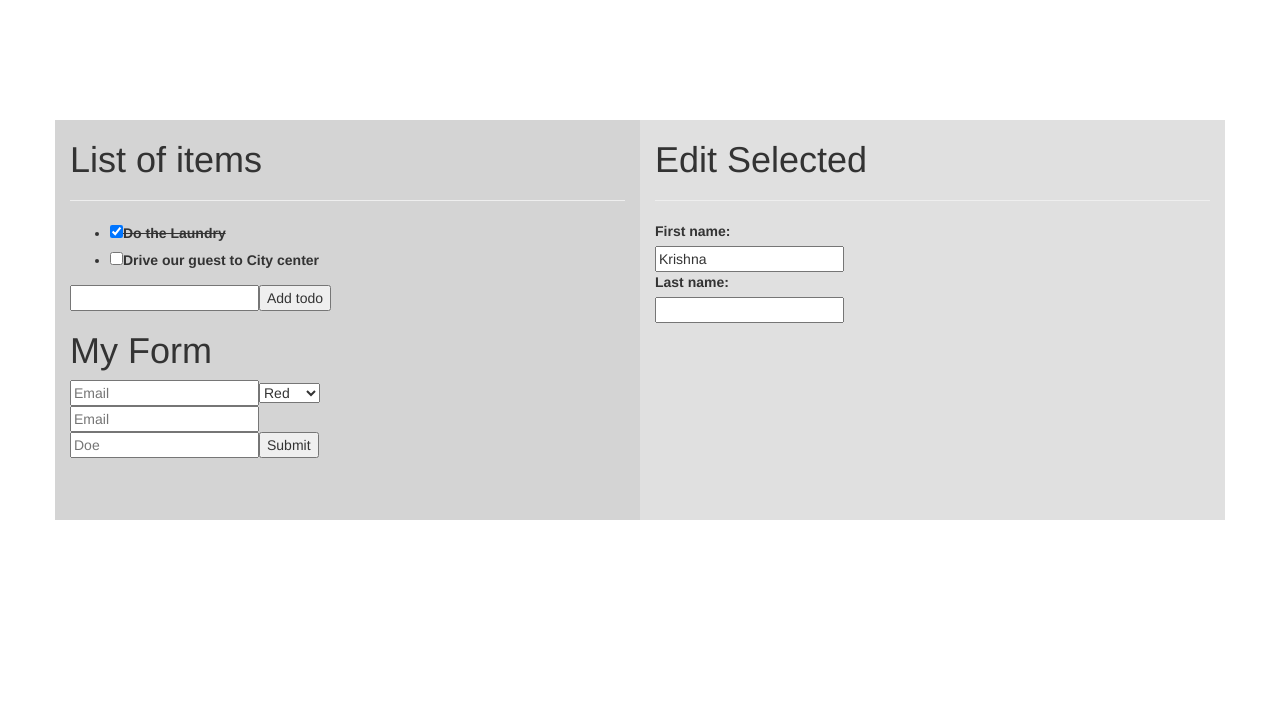
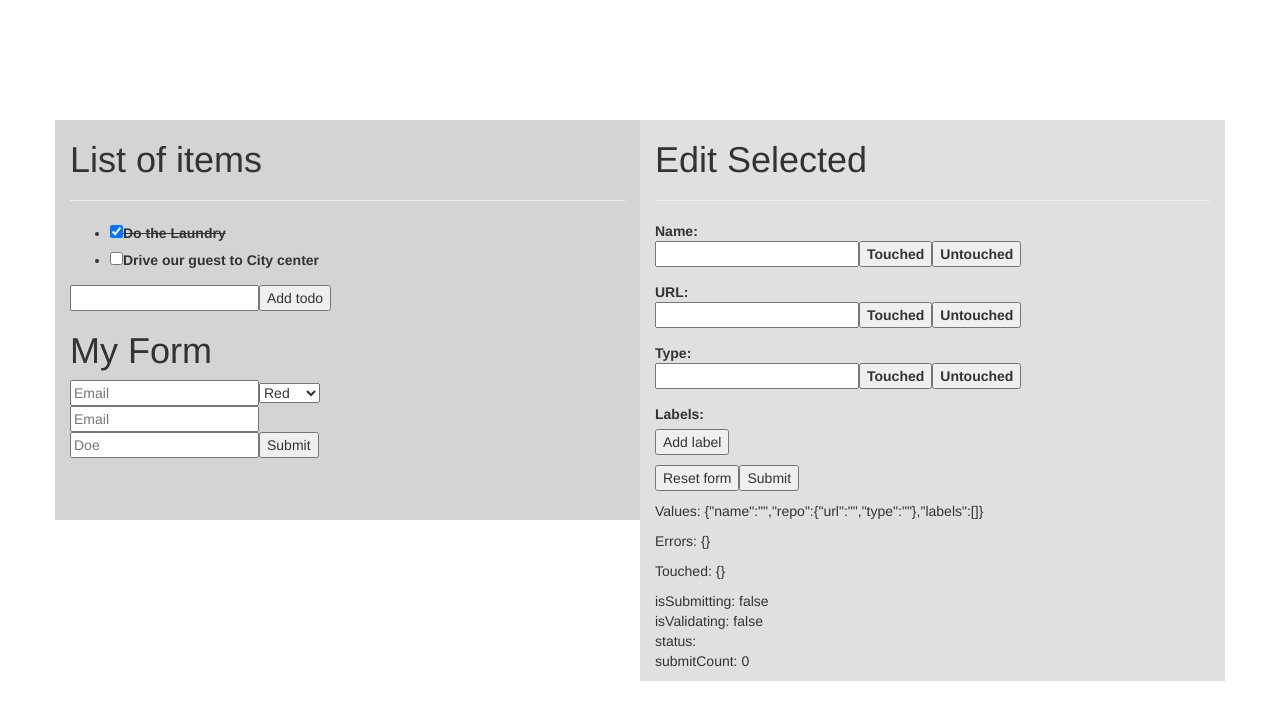
Before and after one commit to oceankrish76/LionBridge, a React (Create React App) app: page / in a window 1280 px wide. Shown: the top 720 px of the page. Built offline with nearby package versions, Linux system fonts and the light colour scheme.

Commit message:
FormikForm added, edited fields reflect to ui

```diff
--- a/src/App.tsx
+++ b/src/App.tsx
@@ -3,6 +3,8 @@ import { useFormik } from 'formik';
 import { TodoList } from './TodoList';
 import AddTodoForm from './AddTodoForm';
 import Example from './Example';
+import FormikForm from './FormikForm';
+
 
 import './App.css';
 import { Card, Button, Container, Row, Col } from 'react-bootstrap';
@@ -35,6 +37,7 @@ const initialTodos: Array<Todo> = [
     completed: false
   }
 ];
+
 const App: React.FC = () => {
   const formik = useFormik({
     initialValues,
@@ -69,16 +72,13 @@ const App: React.FC = () => {
             <TodoList todos={todos} toggleTodo={toggleTodo} />
             <AddTodoForm addTodo={addTodo} />
             <Example />
+            <div className="container">
+            </div>
           </Col>
           <Col className="col-sm-6" style={{ backgroundColor: 'rgb(224, 224, 224)', minHeight: '400px' }}>
             <div>
               <h1>Edit Selected</h1><hr />
-              <form onSubmit={formik.handleSubmit}>
-                <label htmlFor="fname">First name:</label><br />
-                <input type="text" id="fname" name="fname" onChange={formik.handleChange} value={formik.values.fname} /><br />
-                <label htmlFor="firstname">Last name:</label><br />
-                <input type="text" id="lname" name="lname" onChange={formik.handleChange} value={formik.values.lname} />
-              </form>
+              <FormikForm />
             </div>
           </Col>
         </Row>
--- /dev/null
+++ b/src/FormikForm.tsx
@@ -0,0 +1,152 @@
+import React from 'react';
+import { Formik, Form, Field, FormikHelpers, FormikErrors, FormikTouched, FieldArray, FieldArrayRenderProps } from 'formik';
+
+interface FormValues {
+    name: string;
+    repo: {
+        url: string;
+        type: string;
+    };
+    labels: Array<{ name: string; value: string }>;
+}
+
+export default function FormikForm() {
+    const initialValues: FormValues = {
+        name: '',
+        repo: {
+            url: '',
+            type: '',
+        },
+        labels: [],
+    };
+
+    const validate = (values: FormValues): FormikErrors<FormValues> => {
+        console.log('validate', values);
+        const errors: FormikErrors<FormValues> & { repo: {} } = {
+            repo: {},
+        };
+
+        if (!values.name) {
+            errors.name = 'Name is required';
+        }
+        if (!values.repo.url) {
+            errors.repo.url = 'Repo URL is required';
+        }
+        if (!values.repo.type) {
+            errors.repo.type = 'Repo type is required';
+        }
+
+        return errors;
+    }
+
+    const onSubmit = (values: FormValues, helpers: FormikHelpers<FormValues>) => {
+        console.log('formik submit', values);
+        console.log('formik submit', helpers);
+    }
+
+    return (
+        <>
+            <Formik initialValues={initialValues} validate={validate} onSubmit={onSubmit}>
+                {(formikProps) => {
+
+                    const resetForm = () => {
+                        formikProps.resetForm();
+                    }
+
+                    const setTouched = (touched: FormikTouched<FormValues>, shouldValidate?: boolean) => {
+                        const prevTouched = formikProps.touched;
+                        const mergedTouched: FormikTouched<FormValues> = {
+                            // Override if new touched is set, fallback to previous value
+                            name: touched.name ?? prevTouched.name,
+                            repo: { ...prevTouched.repo, ...touched.repo },
+                            // Simple, because we do not manually switch this:
+                            labels: prevTouched.labels,
+                        };
+                        formikProps.setTouched(mergedTouched, shouldValidate);
+                    }
+
+                    return (
+                        <Form>
+                            <p>
+                                <label>
+                                    Name:<br />
+                                    <Field type="text" name="name" />
+                                    <button type="button" onClick={() => setTouched({ name: true }, false)}>Touched</button>
+                                    <button type="button" onClick={() => setTouched({ name: false }, false)}>Untouched</button>
+                                    {formikProps.touched.name ? 'Touched ' : ''}
+                                    {formikProps.touched.name && formikProps.errors.name}
+                                </label>
+                            </p>
+                            <p>
+                                <label>
+                                    URL:<br />
+                                    <Field type="text" name="repo.url" />
+                                    <button type="button" onClick={() => setTouched({ repo: { url: true } }, false)}>Touched</button>
+                                    <button type="button" onClick={() => setTouched({ repo: { url: false } }, false)}>Untouched</button>
+                                    {formikProps.touched.repo ?.url ? 'Touched ' : ''}
+                                    {formikProps.touched.repo ?.url && formikProps.errors.repo ?.url}
+                                </label>
+                            </p>
+                            <p>
+                                <label>
+                                    Type:<br />
+                                    <Field type="text" name="repo.type" />
+                                    <button type="button" onClick={() => setTouched({ repo: { type: true } }, false)}>Touched</button>
+                                    <button type="button" onClick={() => setTouched({ repo: { type: false } }, false)}>Untouched</button>
+                                    {formikProps.touched.repo ?.type ? 'Touched ' : ''}
+                                    {formikProps.touched.repo ?.type && formikProps.errors.repo ?.type}
+                                </label>
+                            </p>
+                            <p>
+                                <label>Labels:</label><br />
+                                <FieldArray name="labels">
+                                    {(fieldArrayProps: FieldArrayRenderProps) => {
+                                        return (
+                                            <>
+                                                {formikProps.values.labels.map((_, index) => {
+                                                    return (
+                                                        <React.Fragment key={index}>
+                                                            {index + 1}.
+                              <Field type="text" name={`labels.${index}.name`} />
+                                                            <Field type="text" name={`labels.${index}.value`} />
+                                                            <button type="button" onClick={() => fieldArrayProps.remove(index)}>Remove</button>
+                                                            {formikProps.touched.labels ?.[index] ?.name ? 'Name touched' : ''}
+                                                            <br />
+                                                        </React.Fragment>
+                                                    );
+                                                })}
+                                                <button type="button" onClick={() => fieldArrayProps.push({
+                                                    name: '',
+                                                    value: '',
+                                                })}>Add label</button>
+                                            </>
+                                        );
+                                    }}
+                                </FieldArray>
+                            </p>
+                            <p>
+                                <button type="button" onClick={resetForm}>Reset form</button>
+                                <button type="submit">Submit</button>
+                            </p>
+                            <p>
+                                Values: {JSON.stringify(formikProps.values)}
+                            </p>
+                            <p>
+                                Errors: {JSON.stringify(formikProps.errors)}
+                            </p>
+                            <p>
+                                Touched: {JSON.stringify(formikProps.touched)}
+                            </p>
+                            <p>
+                                isSubmitting: {JSON.stringify(formikProps.isSubmitting)}<br />
+                                isValidating: {JSON.stringify(formikProps.isValidating)}<br />
+                                status: {JSON.stringify(formikProps.status)}<br />
+                                submitCount: {JSON.stringify(formikProps.submitCount)}
+                            </p>
+                        </Form>
+                    );
+                }}
+            </Formik>
+        </>
+    );
+}
```
